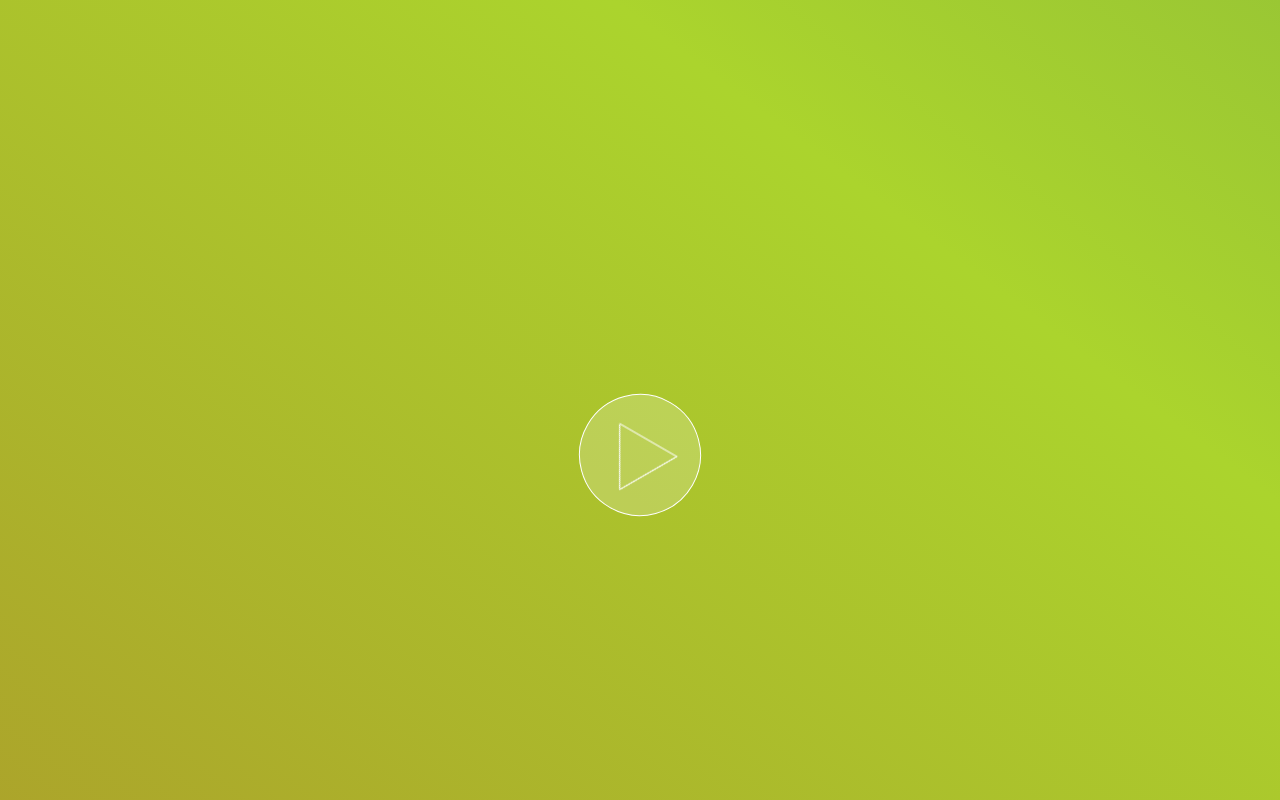
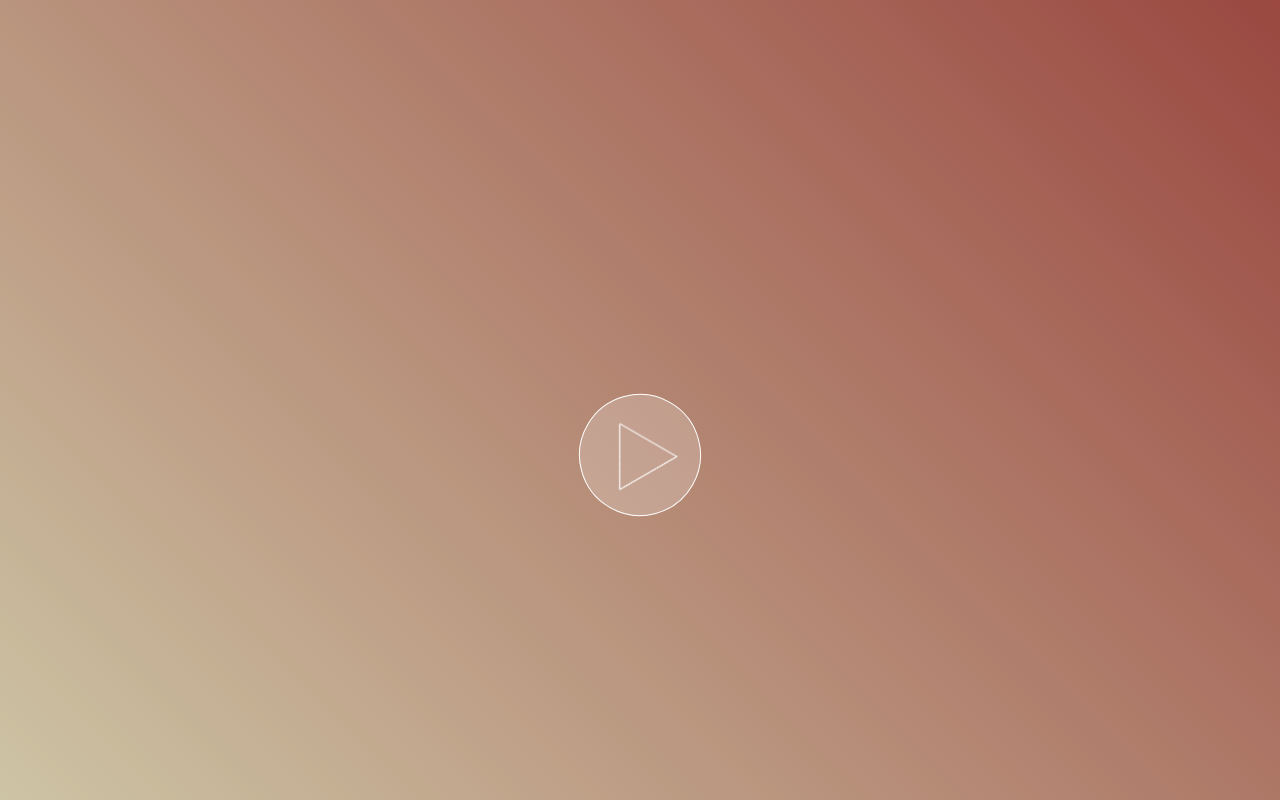
Before and after one commit to alisidd/Cisco-Connect, a plain HTML site: page index.html in a window 1280 px wide. Drawn offline with nearby package versions, Linux system fonts and the light colour scheme; files whose address does not match are found by name.

Commit message:
Improved background animation

```diff
--- a/css/styles.css
+++ b/css/styles.css
@@ -1,15 +1,12 @@
-body {
-  background: linear-gradient(37deg, #ae2424, #abd42d, #0c5b6c, #b4b006);
-  background-size: 800% 800%;
-
-  animation: Gradient 57s ease infinite;
+#gradient {
+  position: absolute;
+  left: 0;
+  top: 0;
+  right: 0;
+  bottom: 0;
+  background: #836997;
 }
 
-@keyframes Gradient {
-    0%{background-position:0% 83%}
-    50%{background-position:100% 18%}
-    100%{background-position:0% 83%}
-}
 
 .menu,
 .menu .btn .fa,
@@ -123,12 +120,6 @@ body {
   animation-duration: 0.25s;
   animation-timing-function: steps(6000);
   transform: scale(0.8) translate(0px,3px);
-}
-
-.menu.active .btn-icon:active > a {
-  -webkit-transform: scale(0.8);
-  -ms-transform: scale(0.8);
-  transform: scale(0.8);
 }
 
 @keyframes imageanimate {
--- a/index.html
+++ b/index.html
@@ -1,7 +1,10 @@
 <html>
+
   <head>
     <script src="http://code.jquery.com/jquery-2.1.4.min.js"></script>
     <link rel="stylesheet" href="css/styles.css">
+
+    <!-- Script for start button animation -->
     <script>
       $(document).ready(function() {
         $(".trigger").click(function() {
@@ -10,10 +13,11 @@
       });
     </script>
 
+    <!-- Animated background -->
+    <div id="gradient"></div>
   </head>
   <body>
     <div class="menu" style="height:110px;width:110px">
-
       <!-- Start button -->
       <div class="btn trigger">
         <span class="line"></span>
@@ -26,7 +30,7 @@
         <div class="btn btn-icon">
           <span class="circle"></span>
           <img src="images/hospital.png" class="menu-icon" style="height:30%;width:30%">
-          <a class="menu-option1"> Hospital </a>
+          <a id="wow" class="menu-option1"> Hospital </a>
         </div>
       </div>
 
@@ -49,8 +53,122 @@
       </div>
 
       <!-- Circle for start button -->
-
       <span class="circle"></span>
     </div>
+
+    <!-- Script for animated background -->
+    <script type="text/javascript">
+      // target to give background to
+      var div = document.getElementById("gradient");
+      // rgb vals of the gradients
+      var gradients = [
+      { start: [128,179,171], stop: [30,41,58] },
+      { start: [255,207,160], stop: [234,92,68] },
+      { start: [212,121,121], stop: [130,105,151] }
+      ];
+      // how long for each transition
+      var transition_time = 8;
+      // how many frames per second
+      var fps = 60;
+
+
+      // interal type vars
+      var timer; // for the setInterval
+      var interval_time = Math.round(1000/fps); // how often to interval
+      var currentIndex = 0; // where we are in the gradients array
+      var nextIndex = 1; // what index of the gradients array is next
+      var steps_count = 0; // steps counter
+      var steps_total = Math.round(transition_time*fps); // total amount of steps
+      var rgb_steps = {
+      start: [0,0,0],
+      stop: [0,0,0]
+      }; // how much to alter each rgb value
+      var rgb_values = {
+      start: [0,0,0],
+      stop: [0,0,0]
+      }; // the current rgb values, gets altered by rgb steps on each interval
+      var prefixes = ["-webkit-","-moz-","-o-","-ms-",""]; // for looping through adding styles
+      var div_style = div.style; // short cut to actually adding styles
+      var gradients_tested = false;
+      var color1, color2;
+
+      // sets next current and next index of gradients array
+      function set_next(num) {
+        return (num + 1 < gradients.length) ? num + 1 : 0;
+      }
+
+      // work out how big each rgb step is
+      function calc_step_size(a,b) {
+        return (a - b) / steps_total;
+      }
+
+      // populate the rgb_values and rgb_steps objects
+      function calc_steps() {
+        for (var key in rgb_values) {
+          if (rgb_values.hasOwnProperty(key)) {
+            for(var i = 0; i < 3; i++) {
+              rgb_values[key][i] = gradients[currentIndex][key][i];
+              rgb_steps[key][i] = calc_step_size(gradients[nextIndex][key][i],rgb_values[key][i]);
+            }
+          }
+        }
+      }
+
+      // update current rgb vals, update DOM element with new CSS background
+      function updateGradient(){
+        // update the current rgb vals
+        for (var key in rgb_values) {
+          if (rgb_values.hasOwnProperty(key)) {
+            for(var i = 0; i < 3; i++) {
+              rgb_values[key][i] += rgb_steps[key][i];
+            }
+          }
+        }
+
+        // generate CSS rgb values
+        var t_color1 = "rgb("+(rgb_values.start[0] | 0)+","+(rgb_values.start[1] | 0)+","+(rgb_values.start[2] | 0)+")";
+        var t_color2 = "rgb("+(rgb_values.stop[0] | 0)+","+(rgb_values.stop[1] | 0)+","+(rgb_values.stop[2] | 0)+")";
+
+        // has anything changed on this interation
+        if (t_color1 != color1 || t_color2 != color2) {
+
+          // update cols strings
+          color1 = t_color1;
+          color2 = t_color2;
+
+          // update DOM element style attribute
+          div_style.backgroundImage = "-webkit-gradient(linear, left bottom, right top, from("+color1+"), to("+color2+"))";
+          for (var i = 0; i < 4; i++) {
+            div_style.backgroundImage = prefixes[i]+"linear-gradient(45deg, "+color1+", "+color2+")";
+          }
+        }
+
+        // test if the browser can do CSS gradients
+        if (div_style.backgroundImage.indexOf("gradient") == -1 && !gradients_tested) {
+          // if not, kill the timer
+          clearTimeout(timer);
+        }
+        gradients_tested = true;
+
+        // we did another step
+        steps_count++;
+        // did we do too many steps?
+        if (steps_count > steps_total) {
+          // reset steps count
+          steps_count = 0;
+          // set new indexs
+          currentIndex = set_next(currentIndex);
+          nextIndex = set_next(nextIndex);
+          // calc steps
+          calc_steps();
+        }
+      }
+
+      // initial step calc
+      calc_steps();
+
+      // go go go!
+      timer = setInterval(updateGradient,interval_time);
+    </script>
   </body>
 </html>
```
